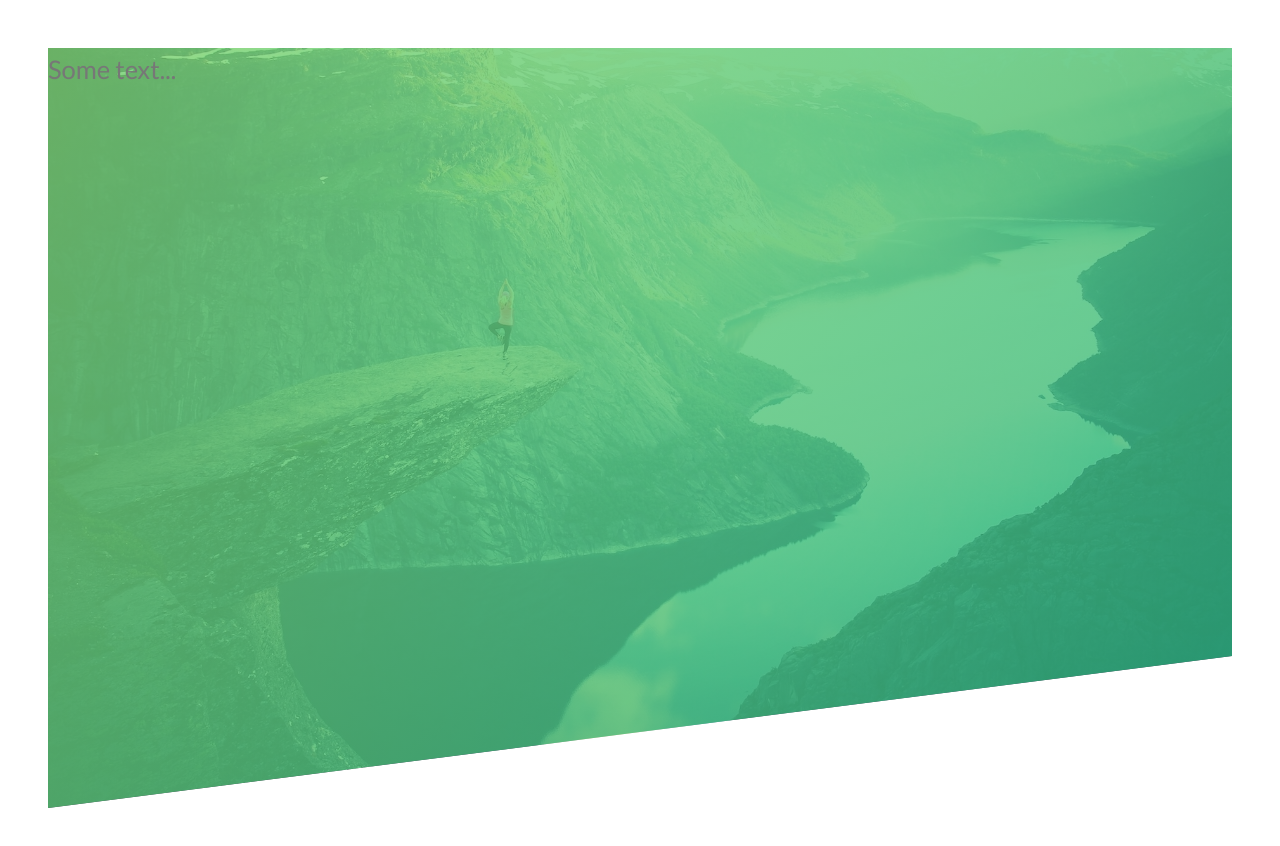
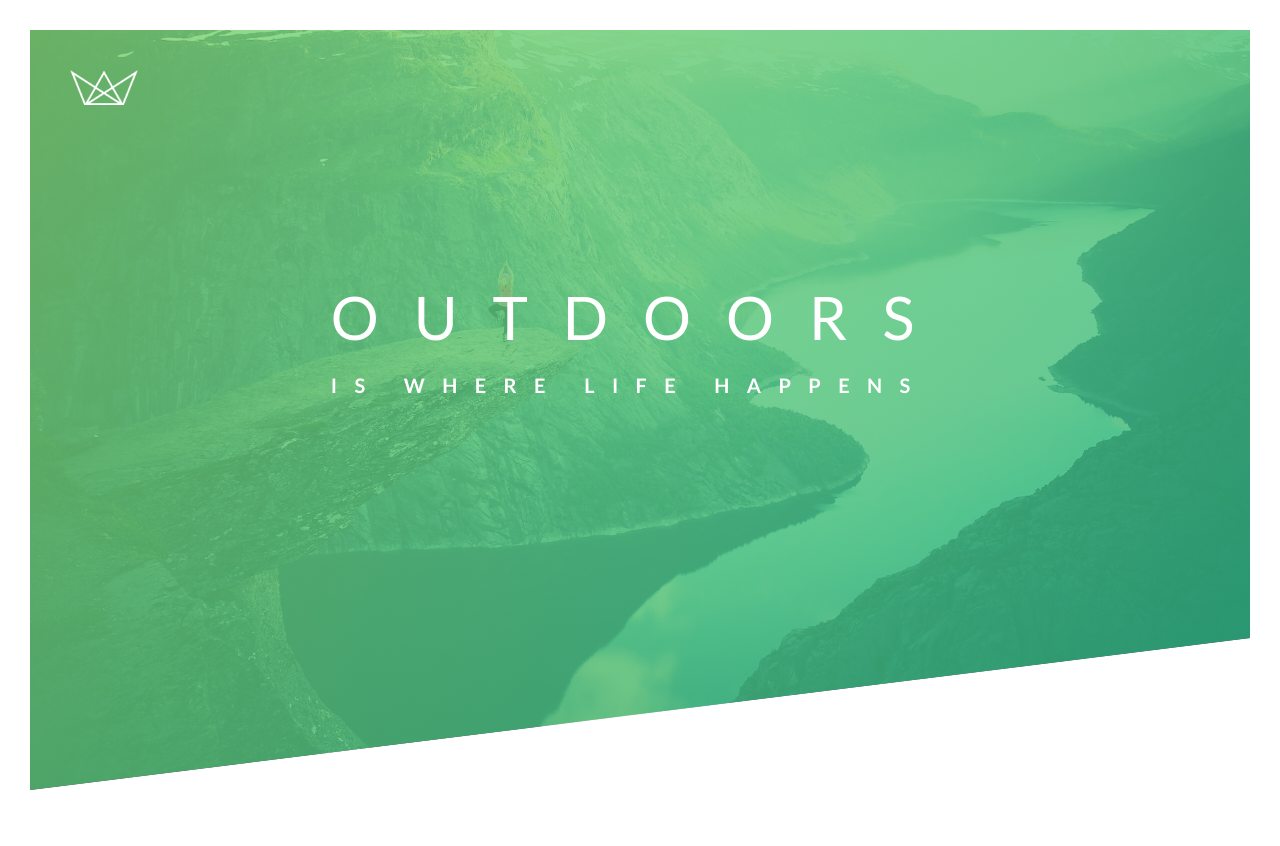
Before and after one commit to Daniel-727/advanced-css-projects, a plain HTML site: page Natours/starter/index.html in a window 1280 px wide. After the commit the page ends 820 px from the top, so only its background shows below. Drawn offline with Linux system fonts and the light colour scheme; files that its build step writes are made by us from their sources.

Commit message:
finished Natours header part 2

```diff
--- a/Natours/starter/css/style.css
+++ b/Natours/starter/css/style.css
@@ -11,6 +11,10 @@ Dark green: #28b485
     margin:0;
     padding:0;
     box-sizing: border-box;
+}
+
+html{
+    font-size: 62.5%;
 }
 
 body {
@@ -30,7 +34,49 @@ body {
     background-image: linear-gradient(135deg, rgba(126, 213, 111, 0.8), rgba(40, 180, 131, 0.8)), url('../img/hero.jpg');
     background-size: cover;
     background-position: top;
+    position: relative;
+
+    /* - Another way to center content responsively - */
+    /* display: flex;
+    justify-content: center;
+    align-items: center; */
 
     /*clip-path is used to clip part of an image, polygon is used to specify the coordinates of a polygon that we want the image to fill, so we need 4 points if we want a trapezoid*/
     clip-path: polygon(0 0, 100% 0, 100% 80%, 0 100%);
 }
+
+.logo-box{
+    position: absolute;
+    top: 4rem;
+    left: 4rem;
+}
+
+.logo{
+    height: 3.5rem;
+}
+
+.text-box{
+    position: absolute;
+    top: 40%;
+    left: 50%;
+    transform: translate(-50%, -50%);
+}
+
+.heading-primary{
+    color: #fff;
+    text-transform: uppercase;
+}
+
+.heading-primary-main{
+    display: block;
+    font-size: 6rem;
+    font-weight: 400;
+    letter-spacing: 3.5rem;
+}
+
+.heading-primary-sub{
+    display: block;
+    font-size: 2rem;
+    font-weight: 700;
+    letter-spacing: 1.74rem;
+}
--- a/Natours/starter/index.html
+++ b/Natours/starter/index.html
@@ -14,7 +14,17 @@
     </head>
     <body>
         <header class="header">
-            Some text...
+            <div class="logo-box">
+                <img class="logo" src="./img/logo-white.png" alt="Logo">
+            </div>
+
+            <div class="text-box">
+                <h1 class="heading-primary">
+                    <span class="heading-primary-main">Outdoors</span>
+                    <span class="heading-primary-sub">is where life happens</span>
+                </h1>
+            </div>
+
         </header>
     </body>
 </html>
```
Also changed, not shown: 2 other files.
